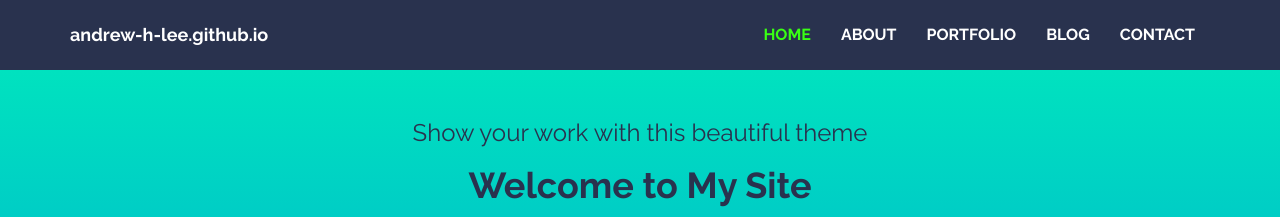
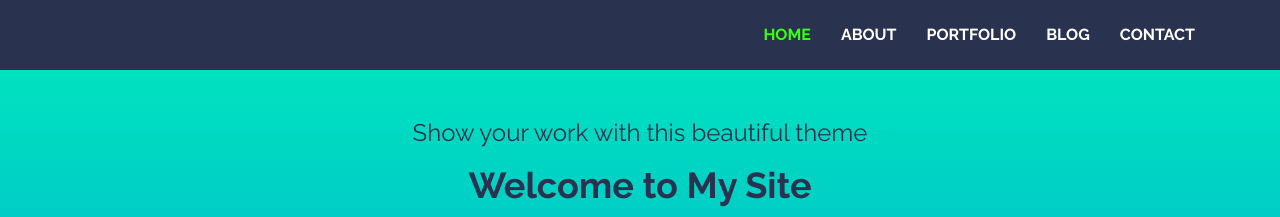
Before and after one commit to andrew-h-lee/andrew-h-lee.github.io, a Jekyll site: the page built from index.html, in a window 1280 px wide. Shown: the top 217 px of the page. Built offline with Jekyll 4.4.1, drawn with Linux system fonts in a browser that asks for light colours; nearby versions of some CDN libraries.

Commit message:
Update nav.html

```diff
--- a/_includes/nav.html
+++ b/_includes/nav.html
@@ -8,7 +8,7 @@
         <span class="icon-bar"></span>
         <span class="icon-bar"></span>
       </button>
-      <a class="navbar-brand" href="{{ "/"  | prepend: site.url }}">{{ site.title }}</a>
+      <!-- <a class="navbar-brand" href="{{ "/"  | prepend: site.url }}">{{ site.title }}</a> -->
     </div>
     <div class="navbar-collapse collapse navbar-right">
       <ul class="nav navbar-nav">
```
